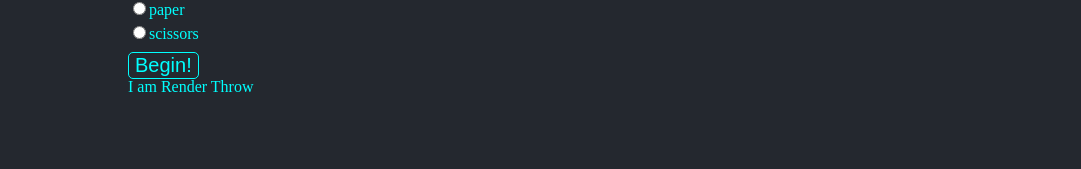
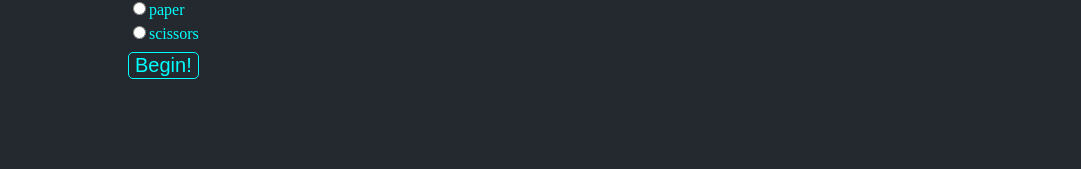
Before and after one commit to CD-Mackay/mini-arcade, a React app: page /rockpaperscissors in a window 1280 px wide. Shown: the part 139-308 px from the top of the page, without its empty margins (0-1081 px from the left). Built offline with nearby package versions, Linux system fonts and the light colour scheme.

Commit message:
Add visual display to user selection

```diff
--- a/client/src/components/games/rockPaperScissors/RockPaper.js
+++ b/client/src/components/games/rockPaperScissors/RockPaper.js
@@ -51,7 +51,7 @@ const RockPaper = () => {
         input={input}
         setInput={setInput} />
         <Button onClick={handleRenderGamePlay} message="Begin!" />
-        <RenderThrow />
+        <RenderThrow move={input} />
       </div>
       <OpponentThrow timer={countDown} winner={winner} />
     </StyledRockPaper>
--- a/client/src/components/games/rockPaperScissors/atoms/RenderThrow/RenderThrow.js
+++ b/client/src/components/games/rockPaperScissors/atoms/RenderThrow/RenderThrow.js
@@ -1,11 +1,19 @@
-import React from 'react';
+import React, { useState } from 'react';
+import { GiMailedFist, GiPalm } from 'react-icons/gi';
+import { FaRegHandScissors } from 'react-icons/fa';
+
 
 import StyledRenderThrow from './StyledRenderThrow';
 
-const RenderThrow = () => {
+const RenderThrow = ({move}) => {
+
+
+
   return (
-    <StyledRenderThrow>
-      <p>I am Render Throw</p>
+    <StyledRenderThrow move={move}>
+      {move === "rock" && <GiMailedFist id="rock" />}
+      {move === "paper"  && <GiPalm id="paper" />}
+      {move === "scissors" && <FaRegHandScissors id="scissors" />}
     </StyledRenderThrow>
   )
 };
--- a/client/src/components/games/rockPaperScissors/atoms/RenderThrow/StyledRenderThrow.js
+++ b/client/src/components/games/rockPaperScissors/atoms/RenderThrow/StyledRenderThrow.js
@@ -1,6 +1,16 @@
 import styled from 'styled-components';
 
 const StyledRenderThrow = styled.div`
+transition: opacity 0.3s ease-out;
+#rock {
+  opacity: ${props => props.move === "rock" ? 1 : 0};
+}
+#paper {
+  opacity: ${props => props.move === "paper" ? 1 : 0};
+}
+#scissors {
+  opacity: ${props => props.move === "scissors" ? 1 : 0};
+}
 
 `
 
```
